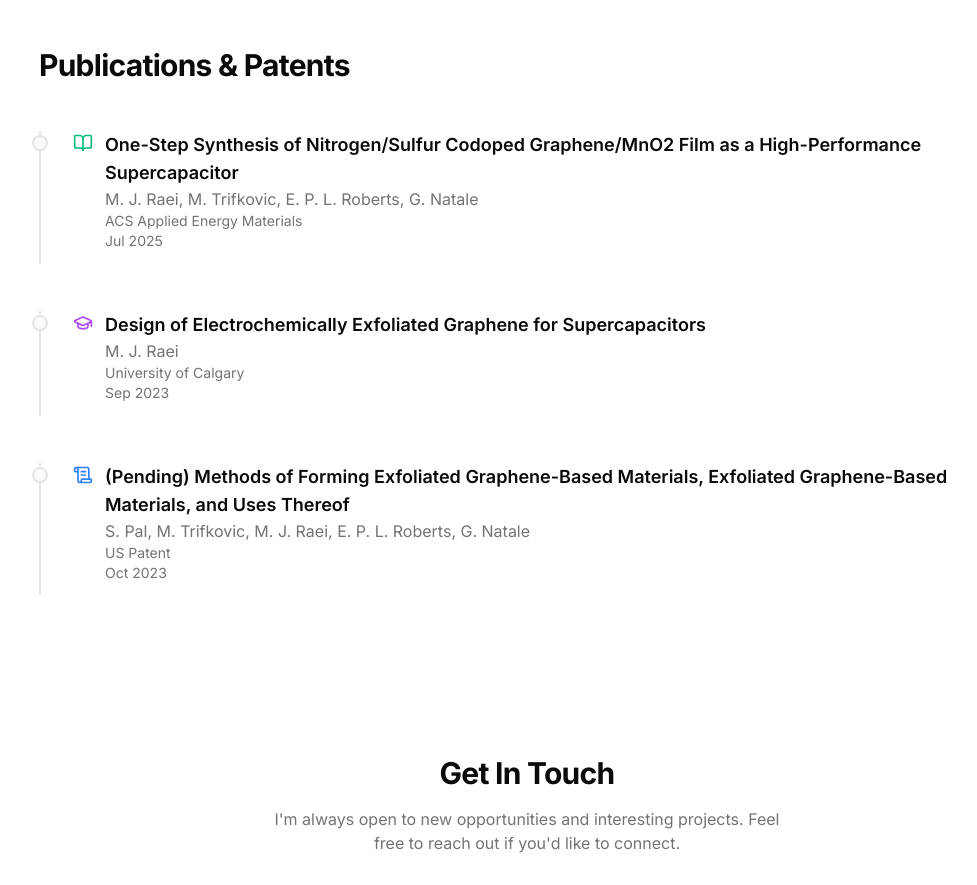
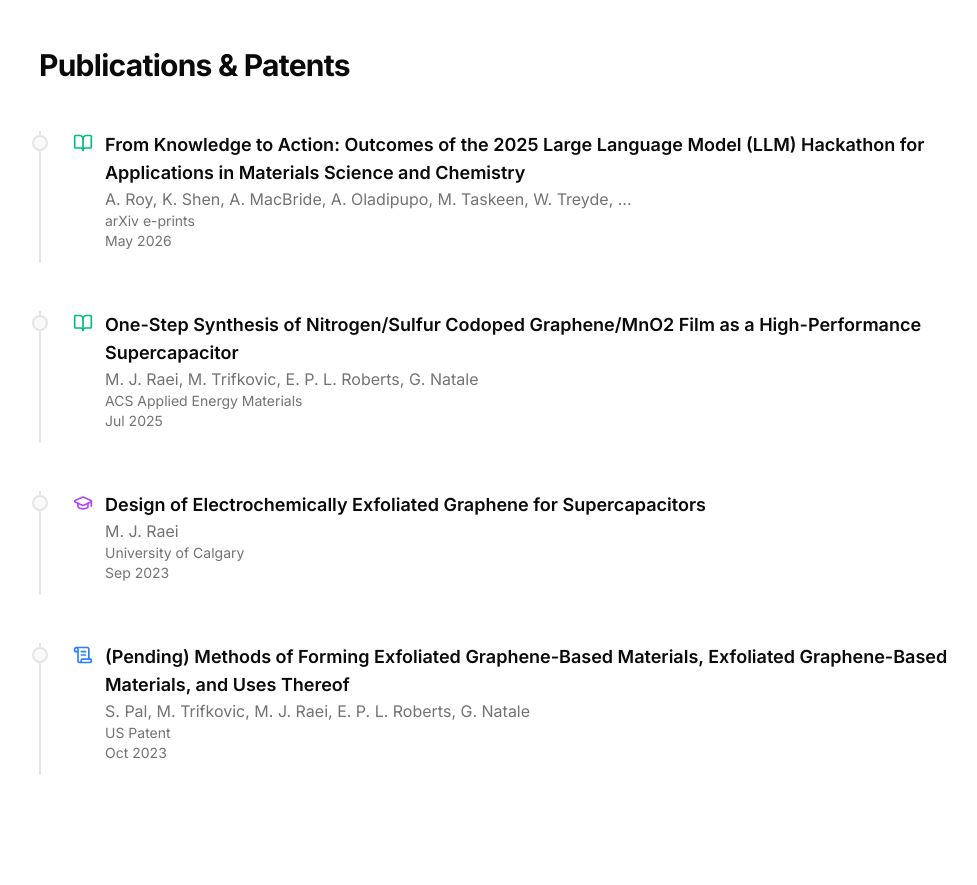
Before and after one commit to MJRaei/portfolio, a Next.js app: page / in a window 1280 px wide. Shown: the part 5480-6365 px from the top of the page, without its empty margins (113-1090 px from the left). Built offline with nearby package versions, Linux system fonts and the light colour scheme.

Commit message:
update publications

```diff
--- a/src/data/publications.ts
+++ b/src/data/publications.ts
@@ -1,6 +1,16 @@
 import { Publication } from "@/types";
 
 export const publications: Publication[] = [
+  {
+    title:
+      "From Knowledge to Action: Outcomes of the 2025 Large Language Model (LLM) Hackathon for Applications in Materials Science and Chemistry",
+    authors:
+      "A. Roy, K. Shen, A. MacBride, A. Oladipupo, M. Taskeen, W. Treyde, ...",
+    venue: "arXiv e-prints",
+    date: "2026-05",
+    type: "publication",
+    url: "https://ui.adsabs.harvard.edu/abs/2026arXiv260503205R/abstract",
+  },
   {
     title:
       "One-Step Synthesis of Nitrogen/Sulfur Codoped Graphene/MnO2 Film as a High-Performance Supercapacitor",
```
